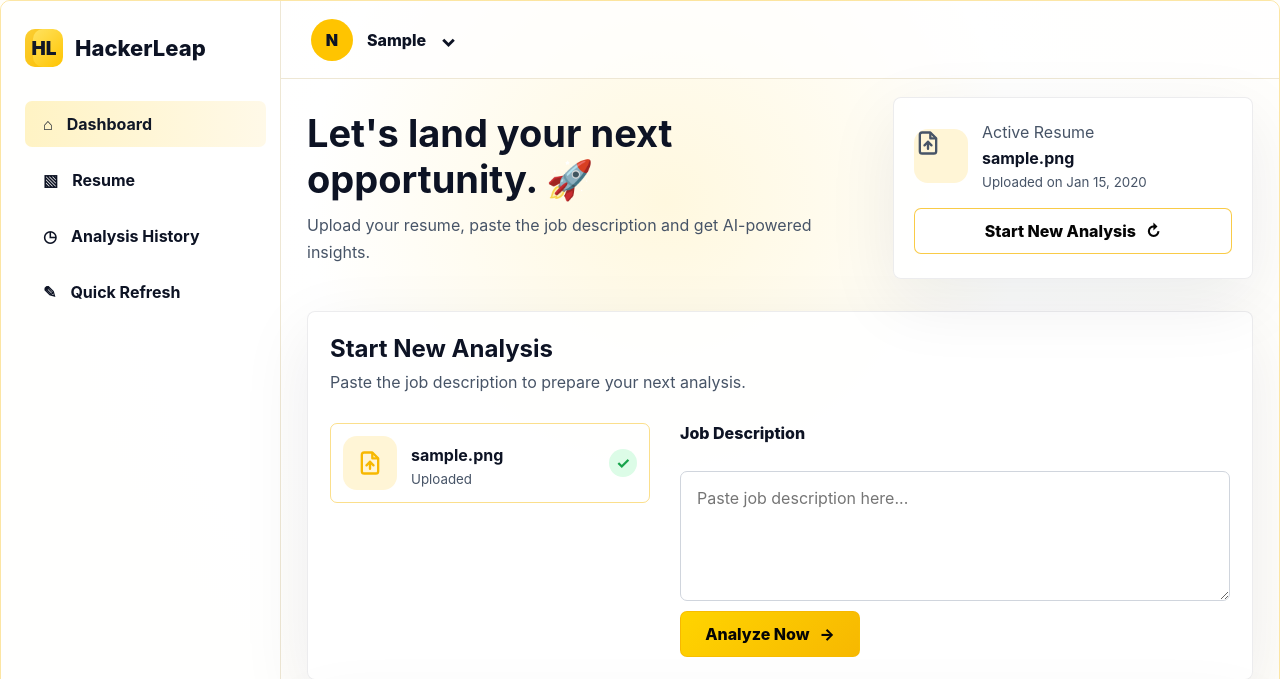
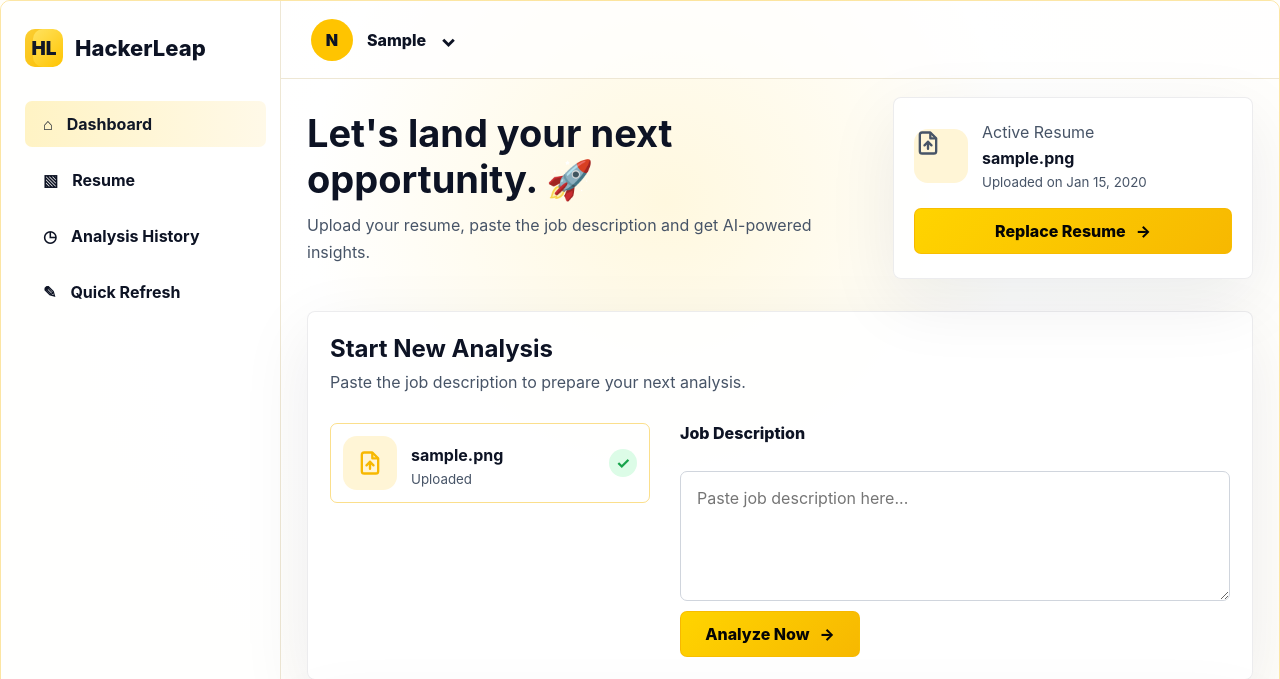
Before and after one commit to v-adhithyan/crack-interviews, a Django app: page /app/ in a window 1280 px wide. Shown: the top 679 px of the page. Run offline with Django 5.2, Linux system fonts and the light colour scheme; a user stored in the database is signed in; tables that the repository leaves empty hold one stand-in row (values such as "Sample post"); data that the repository does not hold is empty.

Commit message:
replace resume functionality

```diff
--- a/backend/apps/product/static/product/css/product.css
+++ b/backend/apps/product/static/product/css/product.css
@@ -511,6 +511,26 @@ a {
     background: #fff;
 }
 
+.active-resume-replace-form {
+    margin-top: 18px;
+}
+
+.resume-replace-button {
+    width: 100%;
+    min-height: 46px;
+    display: inline-flex;
+    align-items: center;
+    justify-content: center;
+    gap: 10px;
+    padding: 0 20px;
+    border: 1px solid rgba(247, 184, 1, 0.72);
+    border-radius: 7px;
+    background: linear-gradient(135deg, #ffd400, var(--gold));
+    color: #050505;
+    font-weight: 850;
+    cursor: pointer;
+}
+
 .analysis-card,
 .prompt-card,
 .analysis-result-card,
@@ -624,7 +644,8 @@ a {
     height: 28px;
 }
 
-.resume-dropzone input {
+.resume-dropzone input,
+.resume-replace-input {
     position: absolute;
     width: 1px;
     height: 1px;
--- a/backend/apps/product/templates/product/dashboard.html
+++ b/backend/apps/product/templates/product/dashboard.html
@@ -25,7 +25,14 @@
                             <small>Uploaded on {{ resume.updated_at|date:"M j, Y" }}</small>
                         </div>
                     </a>
-                    <a class="outline-action" href="#new-analysis">Start New Analysis <span aria-hidden="true">↻</span></a>
+                    <form class="active-resume-replace-form" method="post" action="{% url 'product_dashboard' %}" enctype="multipart/form-data" data-replace-resume-form>
+                        {% csrf_token %}
+                        <input type="hidden" name="action" value="upload_resume">
+                        <label class="resume-replace-button" for="{{ resume_form.resume.id_for_label }}">
+                            Replace Resume <span aria-hidden="true">→</span>
+                        </label>
+                        <input class="resume-replace-input" type="file" name="{{ resume_form.resume.html_name }}" id="{{ resume_form.resume.id_for_label }}" accept="application/pdf,.pdf" required>
+                    </form>
                 </aside>
                 {% endif %}
             </section>
@@ -141,13 +148,19 @@
 
 {% block scripts %}
 <script>
-    var resumeInput = document.getElementById("{{ resume_form.resume.id_for_label }}");
-    var selectedFileName = document.querySelector("[data-selected-file-name]");
-    if (resumeInput && selectedFileName) {
+    var resumeInputs = document.querySelectorAll("input[type='file'][name='resume']");
+    resumeInputs.forEach(function (resumeInput) {
         resumeInput.addEventListener("change", function () {
-            selectedFileName.textContent = resumeInput.files.length ? resumeInput.files[0].name : "No file selected";
+            var form = resumeInput.closest("form");
+            var selectedFileName = form ? form.querySelector("[data-selected-file-name]") : null;
+            if (selectedFileName) {
+                selectedFileName.textContent = resumeInput.files.length ? resumeInput.files[0].name : "No file selected";
+            }
+            if (resumeInput.files.length && form && form.matches("[data-replace-resume-form]")) {
+                form.submit();
+            }
         });
-    }
+    });
 
     var copyPromptButton = document.querySelector("[data-copy-prompt]");
     var promptOutput = document.getElementById("generated-prompt");
--- a/backend/apps/product/views.py
+++ b/backend/apps/product/views.py
@@ -126,8 +126,9 @@ def dashboard(request):
         else:
             resume_form = ResumeUploadForm(request.POST, request.FILES)
             if resume_form.is_valid():
+                success_message = "Resume replaced successfully." if resume else "Resume uploaded successfully."
                 resume_form.save(request.user)
-                messages.success(request, "Resume uploaded successfully.")
+                messages.success(request, success_message)
                 return redirect("product_dashboard")
 
             first_error = next(iter(resume_form.errors.values()))[0] if resume_form.errors else "Unable to upload your resume."
```
Also changed, not shown: backend/apps/product/templates/product/analysis_detail.html (+18 -18 lines).
